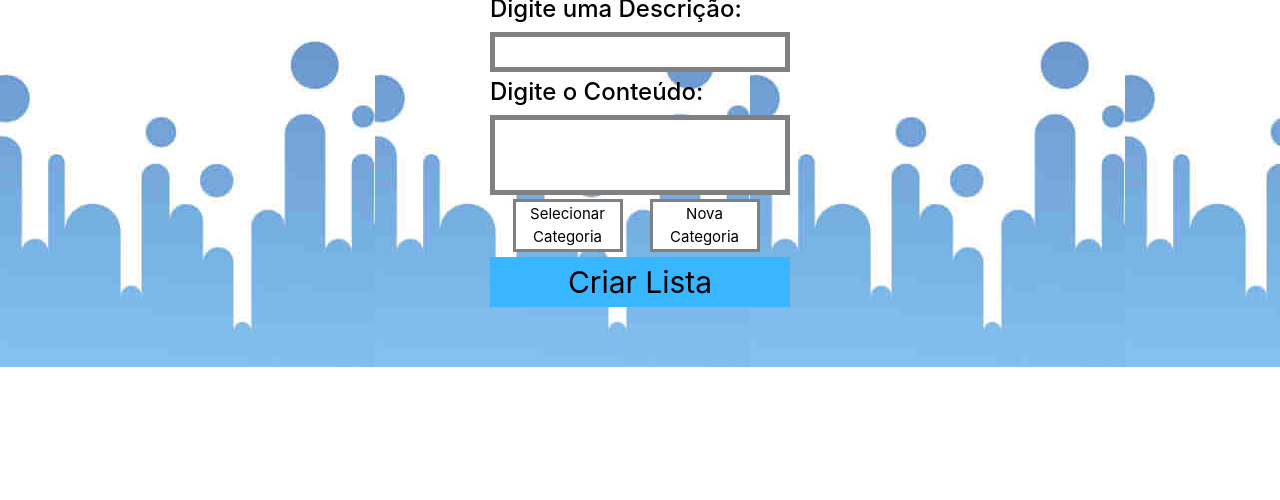
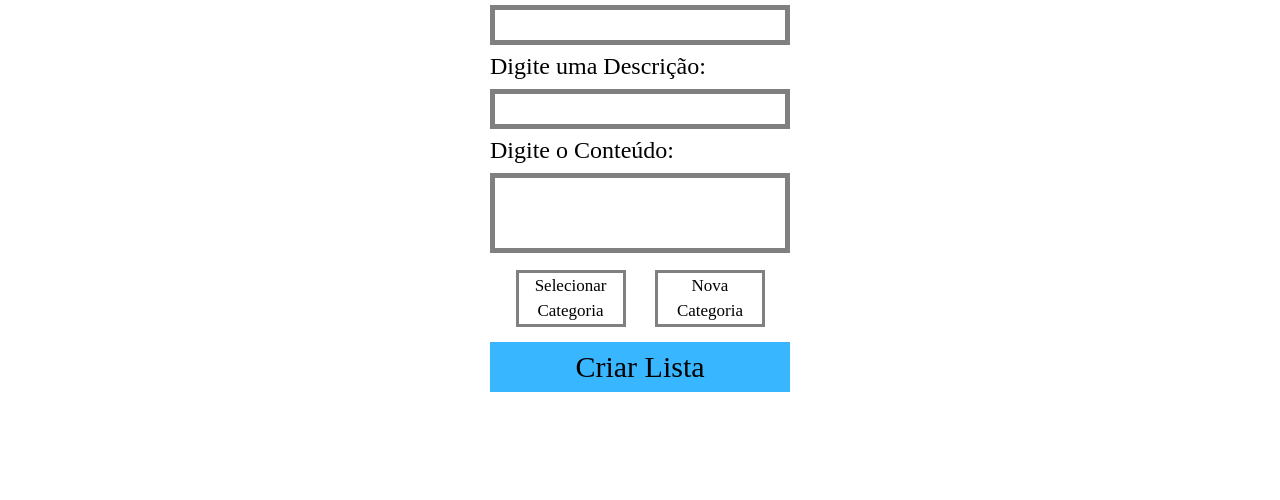
Before and after one commit to Gabriel-Tosello/Fast-Annotation, a plain HTML site: page criarLista.html in a window 1280 px wide. Shown: the part 300-800 px from the top of the page. Drawn offline with nearby package versions, Linux system fonts and the light colour scheme; files whose address does not match are found by name.

Commit message:
elhorias em criarCategoria e criarLista

```diff
--- a/criarLista.html
+++ b/criarLista.html
@@ -12,8 +12,7 @@
 
     <button class="btn_menu"><i class="fa fa-bars fa-5x icone"></i></button>
 
-    <div class="div">
-
+    <div class="container">
 
         <div class="lista">
             <h2>Lista/Tarefa</h2>
@@ -30,7 +29,7 @@
 
             <textarea class="areatexto3" name="" id="" cols="30" rows="18"></textarea>
 
-        </div>
+
 
             <div class="botoes">
 
@@ -45,7 +44,7 @@
                 </div>
 
             </div>
-
+        </div>
     </div>
 
 </body>
--- a/css/estilo2.css
+++ b/css/estilo2.css
@@ -1,58 +1,20 @@
+*
+{
+    margin: 0;
+    padding: 0;
+    outline: none;
+}
+
 body
 {
-    background-image: url("C:/wamp64/www/fastnode/img/iphone.jpg");
+    background-image: url('C:/wamp64/www/fastnode/img/iphone.jpg');
+    overflow: hidden;
     max-height: 667px;
-}
-
-h1
-{
-    color: #fff;
-    text-align: center;
-}
-
-h2
-{
-    color: black;
-    text-align: center;
-}
-
-h3
-{
-    color: black;
-    margin-top: -100px;
-    position: fixed;
-}
-
-h4
-{
-    color: black;
-
-}
-
-.div
-{
-    display: flex;
-    width: 100%;
-    height: 667px;
-    align-items: center;
-    justify-content: center;
-}
-
-.botao
-{
-    width: 120px;
-    height: 120px;
-    position: fixed;
-}
-
-.btn-primary
-{
-    background-color: rgb(56, 182, 255);
-    border:rgb(56, 182, 255);
+    background: white;
+    font-family: serif;
 }
 
 .btn_menu {
-
     display: block;
     width: 70px;
     height: 70px;
@@ -62,7 +24,6 @@ h4
     margin: 5px;
     border: 1px double #fff;
     position: fixed;
-
 }
 
 .icone
@@ -70,31 +31,32 @@ h4
     color: rgb(56, 182, 255);
 }
 
-.button1
+.container
 {
-    background-color: #fff;
-    border: 3px solid gray;
-    font-size: 15px;
-    width: 110px;
-    margin-left: 1.5em;
-
+    display: flex;
+    width: 100%;
+    height: 667px;
+    margin: 0px auto;
+    justify-content: center;
 }
 
-.button2
-{
-    background-color:rgb(56, 182, 255);
-    border: 1px solid rgb(56, 182, 255);
-    font-size: 30px;
-    margin-top: 5px;
-    width: 300px;
-    height: 50px;
+.cate{
+    padding-top: 80px;
 }
 
-.areatexto
+.lista{
+    padding-top: 20%;
+}
+
+h2
 {
-    resize: none;
-    width: 300px;
-    border: 1px solid black;
+    color: black;
+    text-align: center;
+}
+
+h4
+{
+    color: black;
 }
 
 .areatexto2
@@ -113,21 +75,31 @@ h4
     border: 5px solid gray;
 }
 
-.estilo
+.button1
 {
-    position: fixed;
-    align-self: flex-start;
-    padding: 80px;
-    display: inline-block;
+    background-color: #fff;
+    border: 3px solid gray;
+    font-size: 17px;
+    width: 110px;
+    margin-left: 1.5em;
+    margin-top: 10px;
+    margin-bottom: 10px;
+    cursor: pointer;
+}
+
+.button2
+{
+    background-color:rgb(56, 182, 255);
+    border: 1px solid rgb(56, 182, 255);
+    font-size: 30px;
+    margin-top: 5px;
+    width: 300px;
+    height: 50px;
     cursor: pointer;
 }
 
 .botoes
 {
-    position: fixed;
-    align-self: flex-end;
-    padding: 60px;
-    display: inline-block;
     cursor: pointer;
 }
 
```
Also changed, not shown: criarCategoria.html (+9 -6 lines). Lines whose indentation alone changed are shown as unchanged.
